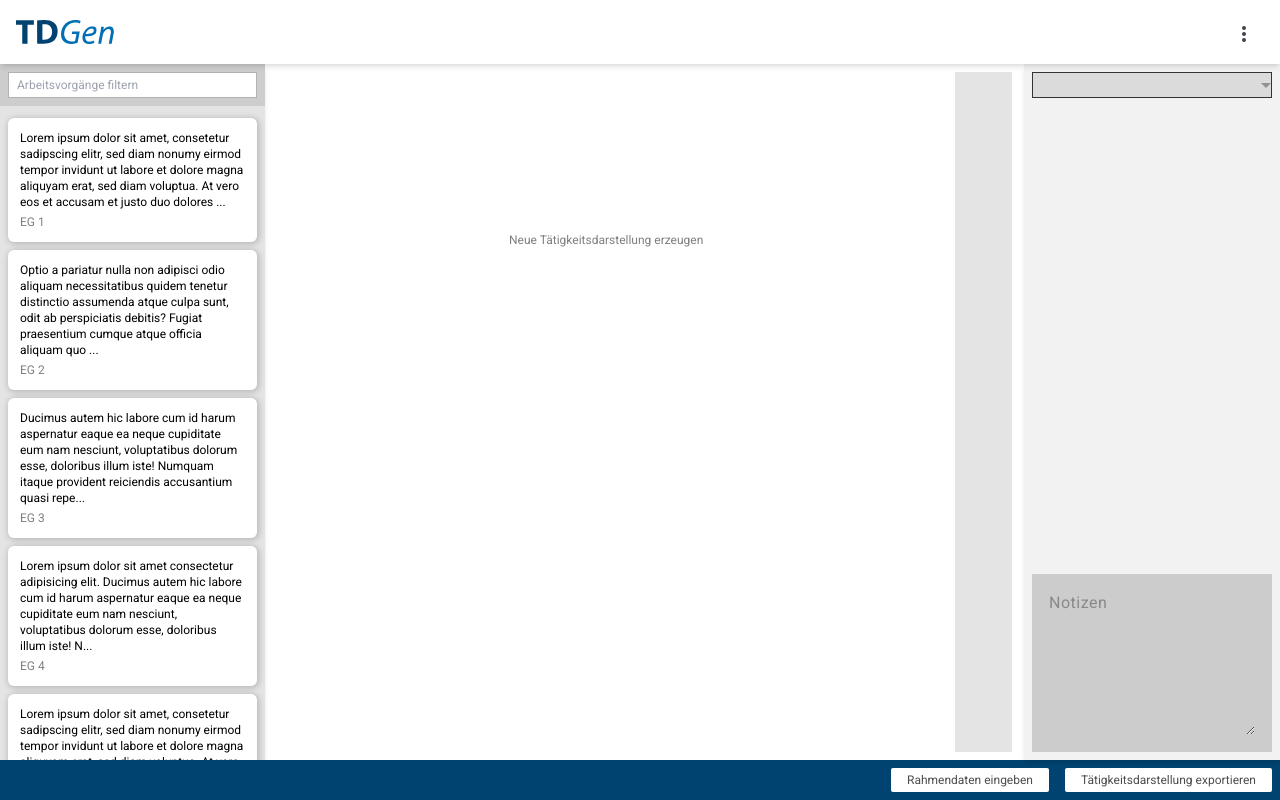
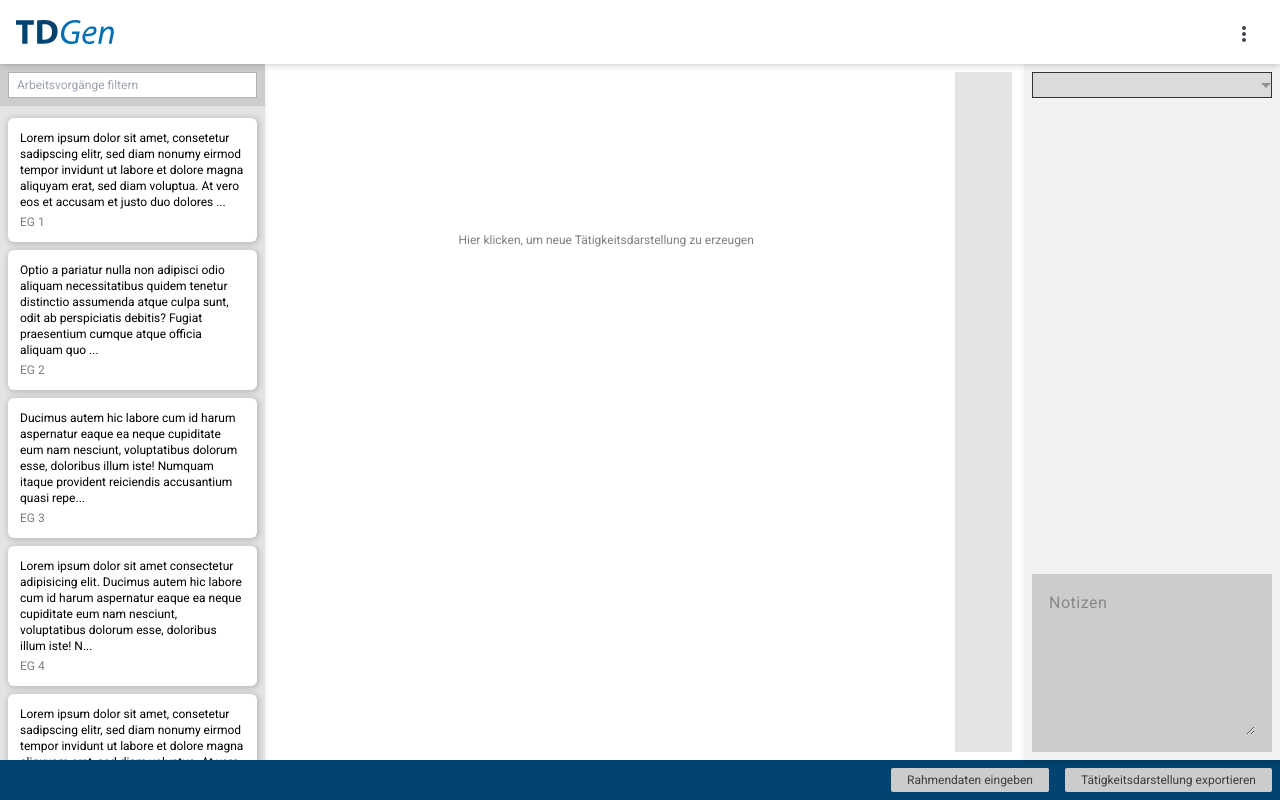
Before and after one commit to sberoch/tdgen, an Angular app in the folder client/: page / in a window 1280 px wide. Built offline with nearby package versions, Linux system fonts and the light colour scheme.

Commit message:
text changes and other feedback enhancements

```diff
--- a/client/src/app/columns/card-backlog-column/card-backlog-column.component.html
+++ b/client/src/app/columns/card-backlog-column/card-backlog-column.component.html
@@ -21,7 +21,7 @@
     >
       @for (card of backlogCards; track card) {
         <div
-          class="bg-white shadow-[1px_1px_6px_1px_rgba(0,_0,_0,_0.2)] rounded-md p-3 cursor-move"
+          class="bg-white shadow-[1px_1px_6px_1px_rgba(0,_0,_0,_0.2)] rounded-md p-3 cursor-move select-none"
           cdkDrag
           [style.cursor]="currentTitle === '' ? 'not-allowed' : 'move'"
         >
@@ -50,9 +50,9 @@
       }
     </div>
   </div>
-  <div class="flex flex-col h-full pt-2 w-[72%]">
+  <div class="flex flex-col h-full w-[72%]">
     <div
-      class="flex flex-col gap-2 overflow-y-scroll overflow-x-hidden min-h-[200px] h-full px-2 pb-2"
+      class="flex flex-col gap-2 overflow-y-scroll overflow-x-hidden min-h-[200px] h-full p-2"
       cdkDropList
       #displayList="cdkDropList"
       id="display"
@@ -64,7 +64,7 @@
       @if (displayCards.length > 0) {
         @for (card of displayCards; track card) {
           <div
-            class="shadow-[1px_1px_6px_1px_rgba(0,_0,_0,_0.2)] rounded-md pt-2 px-4 pb-4 cursor-move border border-transparent"
+            class="shadow-[1px_1px_6px_1px_rgba(0,_0,_0,_0.2)] rounded-md pt-2 px-4 pb-4 cursor-move select-none border border-transparent"
             [class.!border-[#333]]="card === selectedCard"
             cdkDrag
             [style.backgroundColor]="getPastelColor($index)"
@@ -105,7 +105,7 @@
               class="cursor-pointer text-xs 2xl:text-sm 3xl:text-base text-black/50 mt-40 absolute top-[0]"
               (click)="openCreateDialog()"
             >
-              Neue Tätigkeitsdarstellung erzeugen
+              Hier klicken, um neue Tätigkeitsdarstellung zu erzeugen
             </p>
           }
         </div>
--- a/client/src/app/layout/footer/footer.component.html
+++ b/client/src/app/layout/footer/footer.component.html
@@ -3,14 +3,16 @@
 >
   <div class="flex w-full justify-end items-center p-2 gap-4">
     <button
-      class="rounded-sm bg-white text-black/70 py-1 px-4"
+      class="rounded-sm bg-white text-black/70 py-1 px-4 disabled:bg-[#ccc]"
       (click)="onButtonClick()"
+      [disabled]="!currentTitle"
     >
       Rahmendaten eingeben
     </button>
     <button
-      class="rounded-sm bg-white text-black/70 py-1 px-4"
+      class="rounded-sm bg-white text-black/70 py-1 px-4 disabled:bg-[#ccc]"
       (click)="onButtonClick()"
+      [disabled]="!currentTitle"
     >
       Tätigkeitsdarstellung exportieren
     </button>
--- a/client/src/app/layout/footer/footer.component.ts
+++ b/client/src/app/layout/footer/footer.component.ts
@@ -1,4 +1,5 @@
 import { Component } from '@angular/core';
+import { TitleService } from '../../services/title.service';
 
 @Component({
   selector: 'app-footer',
@@ -6,6 +7,14 @@ import { Component } from '@angular/core';
   standalone: true,
 })
 export class FooterComponent {
+  currentTitle: string = '';
+
+  constructor(private titleService: TitleService) {
+    this.titleService.currentTitle.subscribe((title) => {
+      this.currentTitle = title;
+    });
+  }
+
   onButtonClick() {
     alert('TODO');
   }
```
